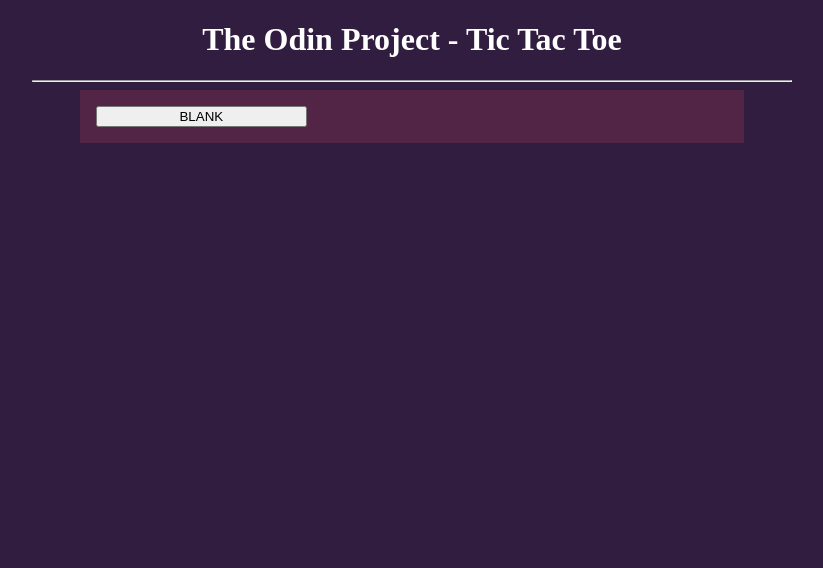
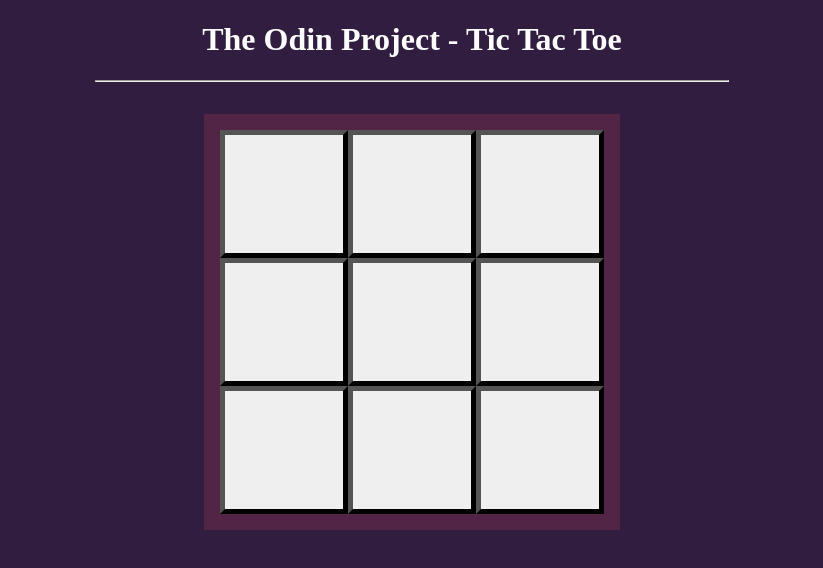
Before and after one commit to CRSpeight/Odin-Tic-Tac-Toe, a plain HTML site: page index.html in a window 1280 px wide. Shown: the whole page, without its empty margins (228-1051 px from the left). Drawn offline with Linux system fonts and the light colour scheme.

Commit message:
Reformatted tiles and added basic event listener functinality

```diff
--- a/script.js
+++ b/script.js
@@ -1,8 +1,28 @@
 const gameboard = (() => {
-  const button = "<button>BLANK</button>";
   const drawBoard = function () {
     const container = document.querySelector("#container");
-    container.innerHTML = button;
+
+    // Creates Buttons in grid
+    for (let i = 0; i < 9; i++) {
+      const button = document.createElement("button");
+      button.classList = i;
+      button.dataset.index = i;
+      button.textContent = "";
+      container.appendChild(button);
+    }
+
+    //Function executed when a button is clicked
+    function buttonClicked(e) {
+      console.log(this.dataset.index);
+      let button = document.querySelector(".\\3" + this.dataset.index);
+      button.textContent = "X";
+    }
+
+    // Adds event listeners to all buttons
+    let buttons = document.querySelectorAll("button");
+    buttons.forEach((button) => {
+      button.addEventListener("click", buttonClicked);
+    });
   };
   return { drawBoard };
 })();
--- a/style.css
+++ b/style.css
@@ -1,13 +1,22 @@
 #container {
   display: grid;
-  grid-template-columns: 1fr 1fr 1fr;
-  width: 50%;
+  grid-template-columns: 10vw 10vw 10vw;
+  justify-content: center;
+  width: 30vw;
   margin: 0 auto;
   background-color: #522546;
   padding: 1rem;
 }
 
 button {
+  width: 10vw;
+  height: 10vw;
+  display: flex;
+  justify-content: center;
+  align-items: center;
+  border-width: 5px;
+  font-weight: bold;
+  font-size: 2vw;
 }
 
 h1 {
@@ -20,5 +29,10 @@ body {
 }
 
 hr {
-  width: 60%;
+  width: 50%;
+  margin-bottom: 2rem;
 }
+
+.selected {
+  color: green;
+}
```
